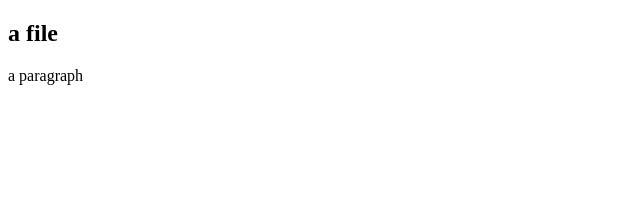
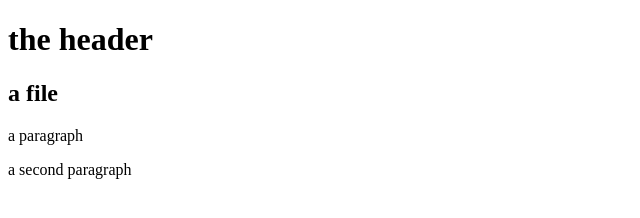
Before and after one commit to Himrajgogoi/git-test, a website: page index.html in a window 1280 px wide. Shown: the whole page, without its empty margins (0-640 px from the left). Drawn offline with Linux system fonts and the light colour scheme.

Commit message:
sixth commit

```diff
--- a/index.html
+++ b/index.html
@@ -7,8 +7,10 @@
 </head>
 
 <body>
+    <h1>the header</h1>
     <h2>a file</h2>
     <p>a paragraph</p>
+    <p>a second paragraph</p>
 </body>
 
 </html>
```
Also changed, not shown: package.json (added, +16 -0 lines), 1 other file.
